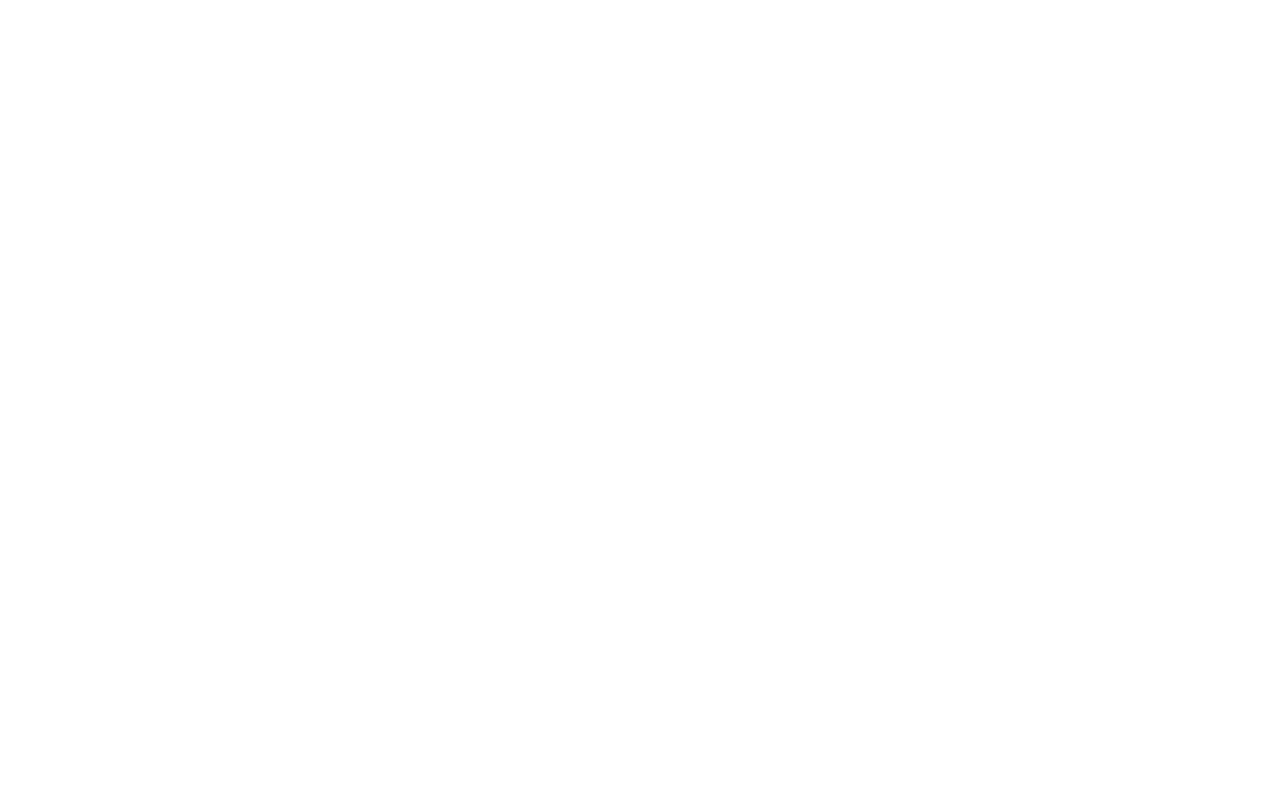
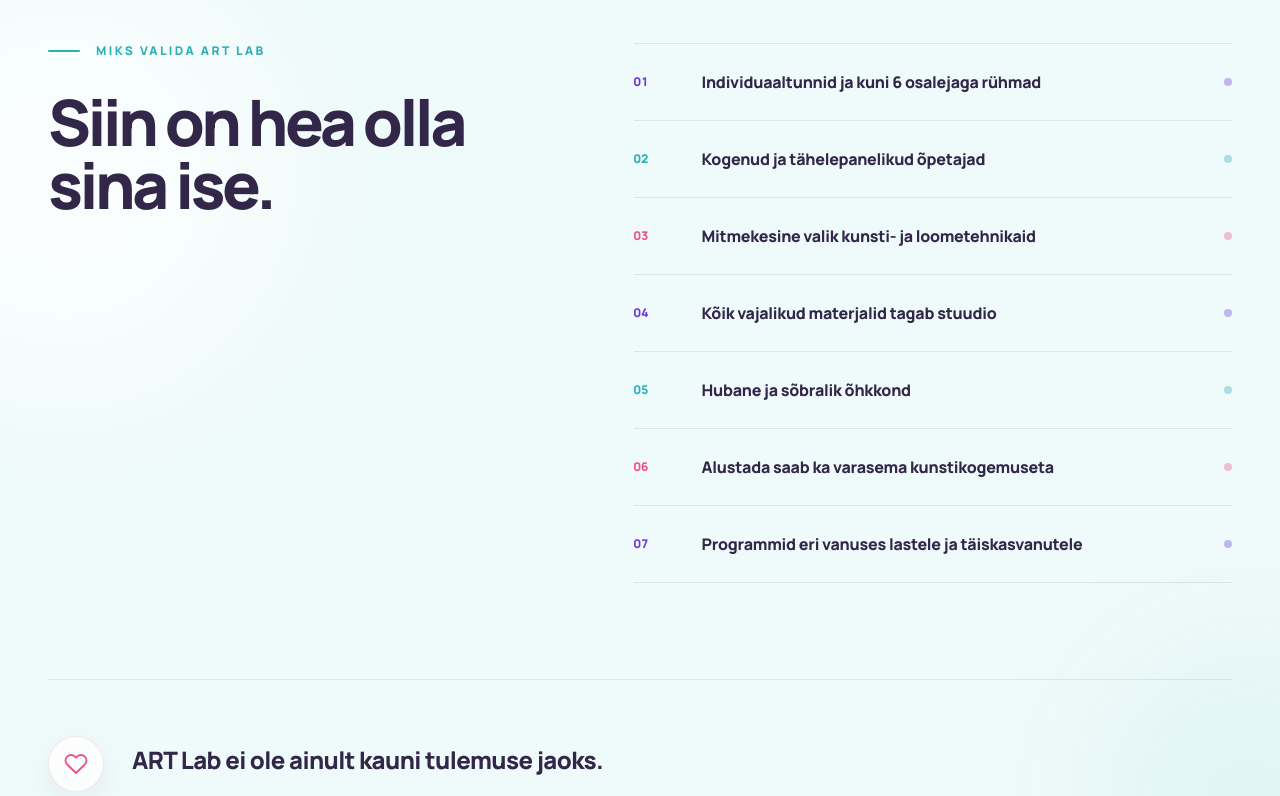
Before and after one commit to ErnestMakarov/artlab, a React (Vite) app: page / in a window 1280 px wide. Shown: the part 5080-5876 px from the top of the page. Before the commit the page ends 5072 px from the top, so only its background shows below. Built offline with nearby package versions, Linux system fonts and the light colour scheme; no server answers.

Commit message:
whyus block

```diff
--- a/src/locales/en/home.json
+++ b/src/locales/en/home.json
@@ -69,5 +69,20 @@
   "cta": "Plan your celebration",
   "note": "The studio provides all materials for the creative programme. The price depends on the selected masterclass, the number of participants and the event format.",
   "imageAlt": "A creative celebration and masterclass at the ART Lab studio"
+},
+"whyUs": {
+  "eyebrow": "Why choose ART Lab",
+  "title": "A place where you can be yourself.",
+  "reasons": {
+    "formats": "Individual classes and groups of up to 6 participants",
+    "teachers": "Experienced and attentive teachers",
+    "techniques": "A wide variety of artistic and creative techniques",
+    "materials": "All necessary materials are provided by the studio",
+    "atmosphere": "A warm and welcoming atmosphere",
+    "beginners": "No previous art experience is needed to begin",
+    "ages": "Programmes for children of different ages and adults"
+  },
+  "statementLead": "ART Lab is about more than a beautiful result.",
+  "statementAccent": "It is a place where everyone learns to create, try something new and value their own ideas."
 }
 }
--- a/src/locales/et/home.json
+++ b/src/locales/et/home.json
@@ -69,5 +69,20 @@
   "cta": "Arutame teie pidu",
   "note": "Stuudio tagab kõik loomeprogrammi jaoks vajalikud materjalid. Hind sõltub valitud meistriklassist, osalejate arvust ja sündmuse formaadist.",
   "imageAlt": "Loominguline pidu ja meistriklass ART Labi stuudios"
+},
+"whyUs": {
+  "eyebrow": "Miks valida ART Lab",
+  "title": "Siin on hea olla sina ise.",
+  "reasons": {
+    "formats": "Individuaaltunnid ja kuni 6 osalejaga rühmad",
+    "teachers": "Kogenud ja tähelepanelikud õpetajad",
+    "techniques": "Mitmekesine valik kunsti- ja loometehnikaid",
+    "materials": "Kõik vajalikud materjalid tagab stuudio",
+    "atmosphere": "Hubane ja sõbralik õhkkond",
+    "beginners": "Alustada saab ka varasema kunstikogemuseta",
+    "ages": "Programmid eri vanuses lastele ja täiskasvanutele"
+  },
+  "statementLead": "ART Lab ei ole ainult kauni tulemuse jaoks.",
+  "statementAccent": "See on koht, kus igaüks õpib looma, proovima uut ja väärtustama oma ideid."
 }
 }
--- a/src/locales/ru/home.json
+++ b/src/locales/ru/home.json
@@ -69,5 +69,20 @@
   "cta": "Обсудить праздник",
   "note": "Все материалы для творческой программы предоставляет студия. Стоимость зависит от выбранного мастер-класса, количества участников и формата мероприятия.",
   "imageAlt": "Творческий праздник с мастер-классом в студии ART Lab"
+},
+"whyUs": {
+  "eyebrow": "Почему выбирают ART Lab",
+  "title": "Здесь комфортно быть собой.",
+  "reasons": {
+    "formats": "Индивидуальные занятия и группы до 6 человек",
+    "teachers": "Опытные и внимательные педагоги",
+    "techniques": "Разнообразие художественных и творческих техник",
+    "materials": "Все необходимые материалы предоставляет студия",
+    "atmosphere": "Уютная и дружелюбная атмосфера",
+    "beginners": "Можно начать заниматься без художественного опыта",
+    "ages": "Программы для детей разных возрастов и взрослых"
+  },
+  "statementLead": "ART Lab — это не только про красивый результат.",
+  "statementAccent": "Это место, где каждый учится создавать, пробовать новое и видеть ценность собственных идей."
 }
 }
--- a/src/pages/Home/Home.jsx
+++ b/src/pages/Home/Home.jsx
@@ -7,6 +7,7 @@ import HomeDirections from "./HomeDirections.jsx";
 import HomeHero from "./HomeHero.jsx";
 
 import GiftCardsCta from "../../components/sections/GiftCardsCta.jsx";
+import HomeWhyUs from "./HomeWhyUs.jsx";
 
 export default function HomePage() {
   const { t } = useTranslation("home");
@@ -25,6 +26,7 @@ export default function HomePage() {
       <HomeCelebrations />
 
       <GiftCardsCta />
+      <HomeWhyUs />
     </>
   );
 }
--- /dev/null
+++ b/src/pages/Home/HomeWhyUs.jsx
@@ -0,0 +1,146 @@
+import { useTranslation } from "react-i18next";
+
+import Container from "../../components/ui/Container.jsx";
+
+const reasons = [
+  {
+    key: "formats",
+    number: "01",
+    color: "text-brand",
+    dot: "bg-brand",
+  },
+  {
+    key: "teachers",
+    number: "02",
+    color: "text-accent-cyan",
+    dot: "bg-accent-cyan",
+  },
+  {
+    key: "techniques",
+    number: "03",
+    color: "text-accent-pink",
+    dot: "bg-accent-pink",
+  },
+  {
+    key: "materials",
+    number: "04",
+    color: "text-brand",
+    dot: "bg-brand",
+  },
+  {
+    key: "atmosphere",
+    number: "05",
+    color: "text-accent-cyan",
+    dot: "bg-accent-cyan",
+  },
+  {
+    key: "beginners",
+    number: "06",
+    color: "text-accent-pink",
+    dot: "bg-accent-pink",
+  },
+  {
+    key: "ages",
+    number: "07",
+    color: "text-brand",
+    dot: "bg-brand",
+  },
+];
+
+export default function HomeWhyUs() {
+  const { t } = useTranslation("home");
+
+  return (
+    <section
+      className="relative isolate overflow-hidden bg-surface-aqua py-20 sm:py-24 lg:py-28 xl:py-32"
+      aria-labelledby="home-why-us-title"
+    >
+      <div
+        className="pointer-events-none absolute -left-40 top-10 size-[28rem] rounded-full bg-white/60 blur-3xl"
+        aria-hidden="true"
+      />
+
+      <div
+        className="pointer-events-none absolute -right-32 bottom-0 size-80 rounded-full bg-accent-cyan/6 blur-3xl"
+        aria-hidden="true"
+      />
+
+      <Container className="relative">
+        <div className="grid gap-12 lg:grid-cols-[minmax(0,0.9fr)_minmax(520px,1.1fr)] lg:gap-16 xl:gap-24">
+          <div>
+            <p className="flex items-center gap-4 text-[11px] font-extrabold uppercase tracking-[0.2em] text-accent-cyan sm:text-xs">
+              <span
+                className="h-0.5 w-8 rounded-full bg-current"
+                aria-hidden="true"
+              />
+
+              {t("whyUs.eyebrow")}
+            </p>
+
+            <h2
+              id="home-why-us-title"
+              className="mt-8 max-w-3xl text-[clamp(2.7rem,5vw,5.25rem)] font-extrabold leading-[0.98] tracking-[-0.055em] text-ink"
+            >
+              {t("whyUs.title")}
+            </h2>
+          </div>
+
+          <ol className="border-y border-ink/10">
+            {reasons.map((reason) => (
+              <li
+                key={reason.key}
+                className="group grid grid-cols-[2.5rem_minmax(0,1fr)_auto] items-center gap-3 border-b border-ink/10 py-5 last:border-b-0 sm:grid-cols-[3rem_minmax(0,1fr)_auto] sm:gap-5 sm:py-6"
+              >
+                <span
+                  className={`text-xs font-extrabold tabular-nums ${reason.color}`}
+                >
+                  {reason.number}
+                </span>
+
+                <p className="text-sm font-extrabold leading-6 tracking-[-0.015em] text-ink transition-transform duration-300 group-hover:translate-x-1 sm:text-base sm:leading-7">
+                  {t(`whyUs.reasons.${reason.key}`)}
+                </p>
+
+                <span
+                  className={`size-2 rounded-full opacity-35 transition-all duration-300 group-hover:scale-150 group-hover:opacity-100 ${reason.dot}`}
+                  aria-hidden="true"
+                />
+              </li>
+            ))}
+          </ol>
+        </div>
+
+        <div className="mt-16 border-t border-ink/10 pt-10 sm:mt-20 sm:pt-12 lg:mt-24 lg:pt-14">
+          <div className="flex max-w-5xl items-start gap-5 sm:gap-7">
+            <span
+              className="flex size-12 shrink-0 items-center justify-center rounded-full border border-accent-pink/15 bg-white/80 text-accent-pink shadow-[0_10px_30px_rgba(51,39,73,0.06)] sm:size-14"
+              aria-hidden="true"
+            >
+              <svg
+                viewBox="0 0 24 24"
+                fill="none"
+                className="size-5 sm:size-6"
+                stroke="currentColor"
+                strokeWidth="1.8"
+                strokeLinecap="round"
+                strokeLinejoin="round"
+              >
+                <path d="M20.8 4.6a5.5 5.5 0 0 0-7.8 0L12 5.7l-1.1-1.1a5.5 5.5 0 0 0-7.8 7.8l1.1 1.1L12 21l7.8-7.5 1.1-1.1a5.5 5.5 0 0 0-.1-7.8Z" />
+              </svg>
+            </span>
+
+            <p className="pt-1 text-lg font-extrabold leading-8 tracking-[-0.025em] text-ink sm:text-2xl sm:leading-10">
+              <span className="block">
+                {t("whyUs.statementLead")}
+              </span>
+
+              <span className="mt-1 block text-brand sm:mt-2">
+                {t("whyUs.statementAccent")}
+              </span>
+            </p>
+          </div>
+        </div>
+      </Container>
+    </section>
+  );
+}
```
